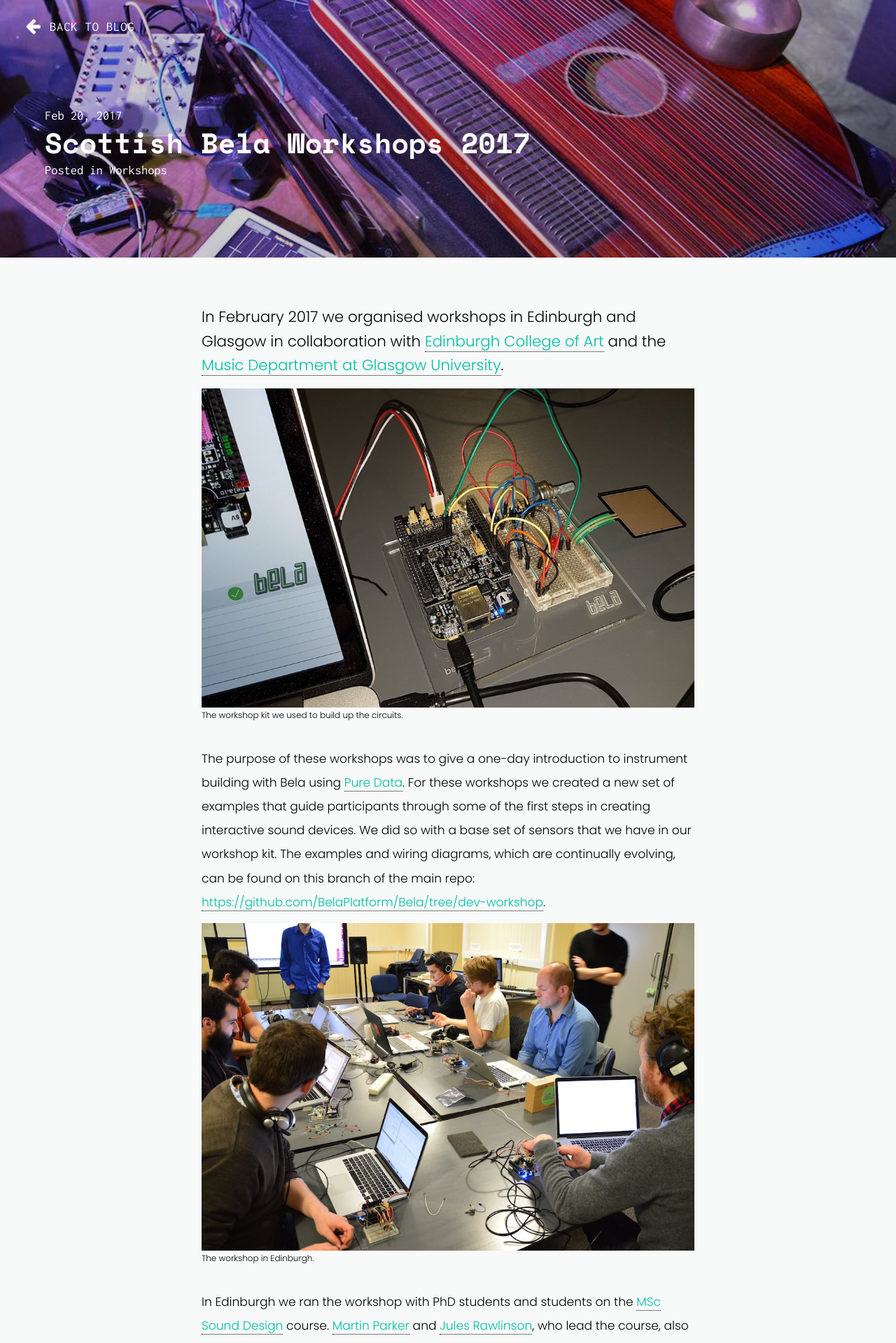
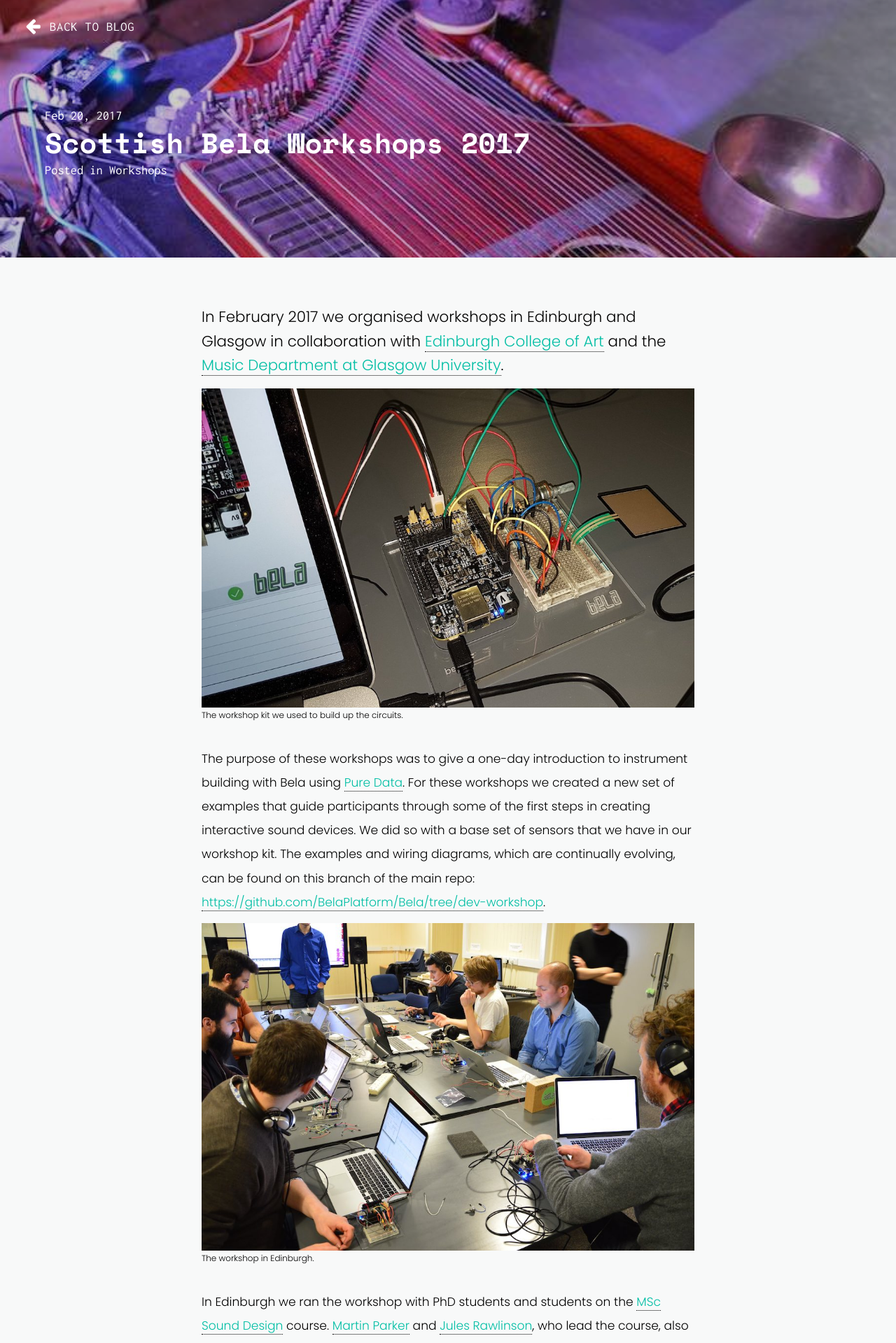
Before and after one commit to BelaPlatform/bela_newBlog, a Jekyll site: the page built from docs/_posts/2017-02-20-scottish-workshops.markdown, in a window 1280 px wide. Shown: the top 1919 px of the page at 70% size. Built offline with Jekyll 4.4.1, drawn with Linux system fonts in a browser that asks for light colours; nearby versions of some CDN libraries.

Commit message:
Updated header.

```diff
--- a/docs/_posts/2017-02-20-scottish-workshops.markdown
+++ b/docs/_posts/2017-02-20-scottish-workshops.markdown
@@ -5,7 +5,7 @@
 categories:
   - Workshops
 description: "Scottish Bela Workshops 2017"
-image: scottish-workshops/zither-bela.jpg
+image: scottish-workshops/zither-bela-header.jpg
 author: robert
 ---
 
```
Also changed, not shown: docs/assets/images/scottish-workshops/zither-bela-header.jpg (added).
